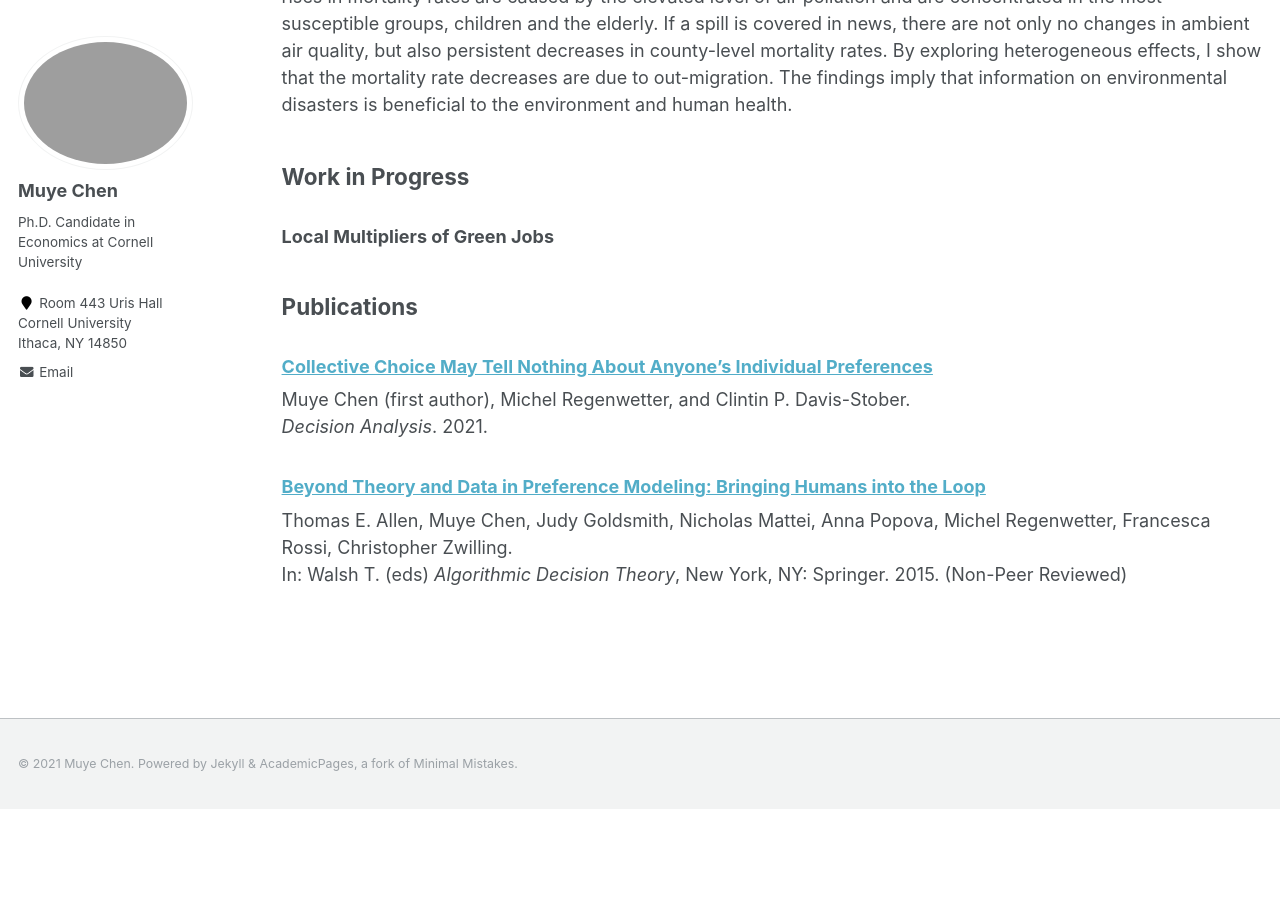
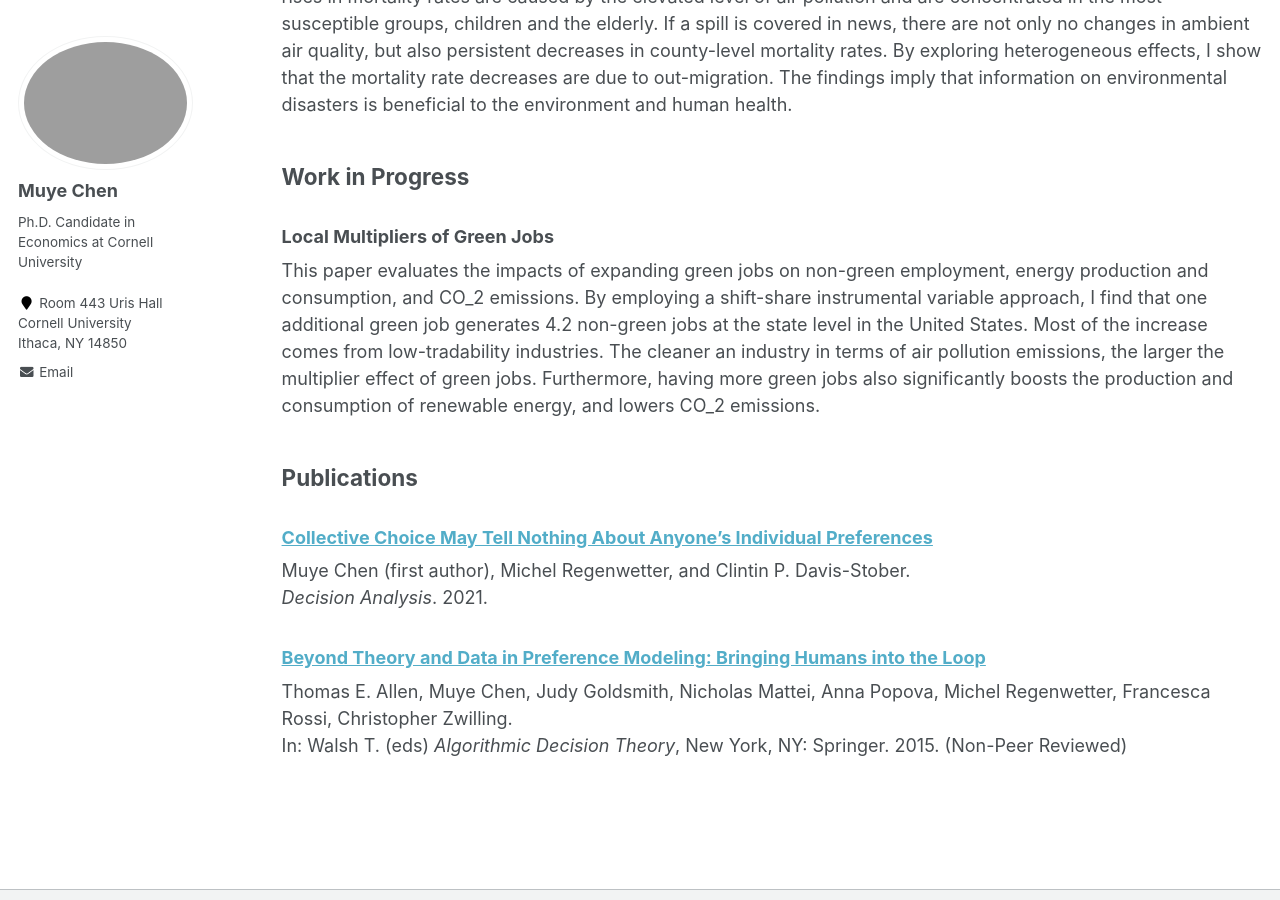
Before and after one commit to muyechenecon/muyechenecon.github.io, a Jekyll site: the page built from _pages/research.md, in a window 1280 px wide and 900 px high, scrolled down 768 px. Built offline with Jekyll 4.4.1, drawn with Linux system fonts in a browser that asks for light colours; before the commit the page ends 1577 px from its top, so only the background shows below that.

Commit message:
Update research.md

```diff
--- a/_pages/research.md
+++ b/_pages/research.md
@@ -26,6 +26,7 @@ Revise & resubmit, <i> American Economic Journal: Economic Policy </i> </p> </di
 <p id="1.5-spaced" style="line-height: 150%;">
 <h2> Work in Progress </h2>
 <div><h3>Local Multipliers of Green Jobs</h3></div>
+<div> This paper evaluates the impacts of expanding green jobs on non-green employment, energy production and consumption, and CO_2 emissions. By employing a shift-share instrumental variable approach, I find that one additional green job generates 4.2 non-green jobs at the state level in the United States. Most of the increase comes from low-tradability industries. The cleaner an industry in terms of air pollution emissions, the larger the multiplier effect of green jobs. Furthermore, having more green jobs also significantly boosts the production and consumption of renewable energy, and lowers CO_2 emissions. </div>
 </p>
 
 <p id="1.5-spaced" style="line-height: 150%;">
```
